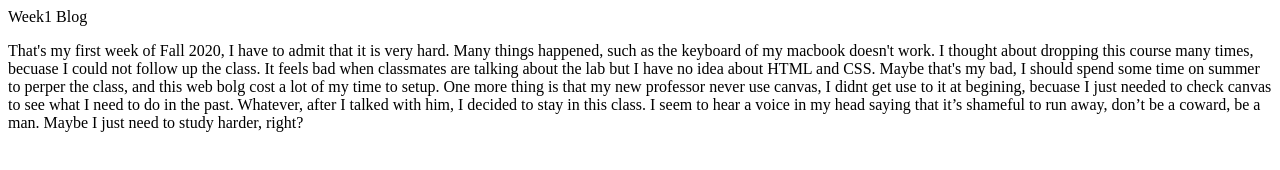
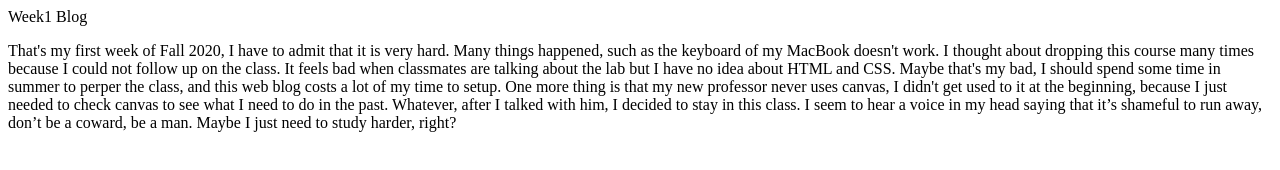
Before and after one commit to SCP-D14134/CS347-blog, a plain HTML site: page week1.html in a window 1280 px wide. Drawn offline with Linux system fonts and the light colour scheme.

Commit message:
week1 format and week2 update

```diff
--- a/week1.html
+++ b/week1.html
@@ -10,12 +10,12 @@
         <header>Week1 Blog</header>
         <p>
             That's my first week of Fall 2020, I have to admit that it is very hard.
-            Many things happened, such as the keyboard of my macbook doesn't work.
-            I thought about dropping this course many times, becuase I could not follow up the class.
+            Many things happened, such as the keyboard of my MacBook doesn't work.
+            I thought about dropping this course many times because I could not follow up on the class.
             It feels bad when classmates are talking about the lab but I have no idea about HTML and CSS.
-            Maybe that's my bad, I should spend some time on summer to perper the class,
-            and this web bolg cost a lot of my time to setup.
-            One more thing is that my new professor never use canvas, I didnt get use to it at begining, becuase I just needed to check canvas to see what I need to do in the past.
+            Maybe that's my bad, I should spend some time in summer to perper the class,
+            and this web blog costs a lot of my time to setup.
+            One more thing is that my new professor never uses canvas, I didn't get used to it at the beginning, because I just needed to check canvas to see what I need to do in the past.
             Whatever, after I talked with him, I decided to stay in this class.
             I seem to hear a voice in my head saying that it’s shameful to run away, don’t be a coward, be a man.
             Maybe I just need to study harder, right?
```
Also changed, not shown: week2.html (added, +20 -0 lines).
